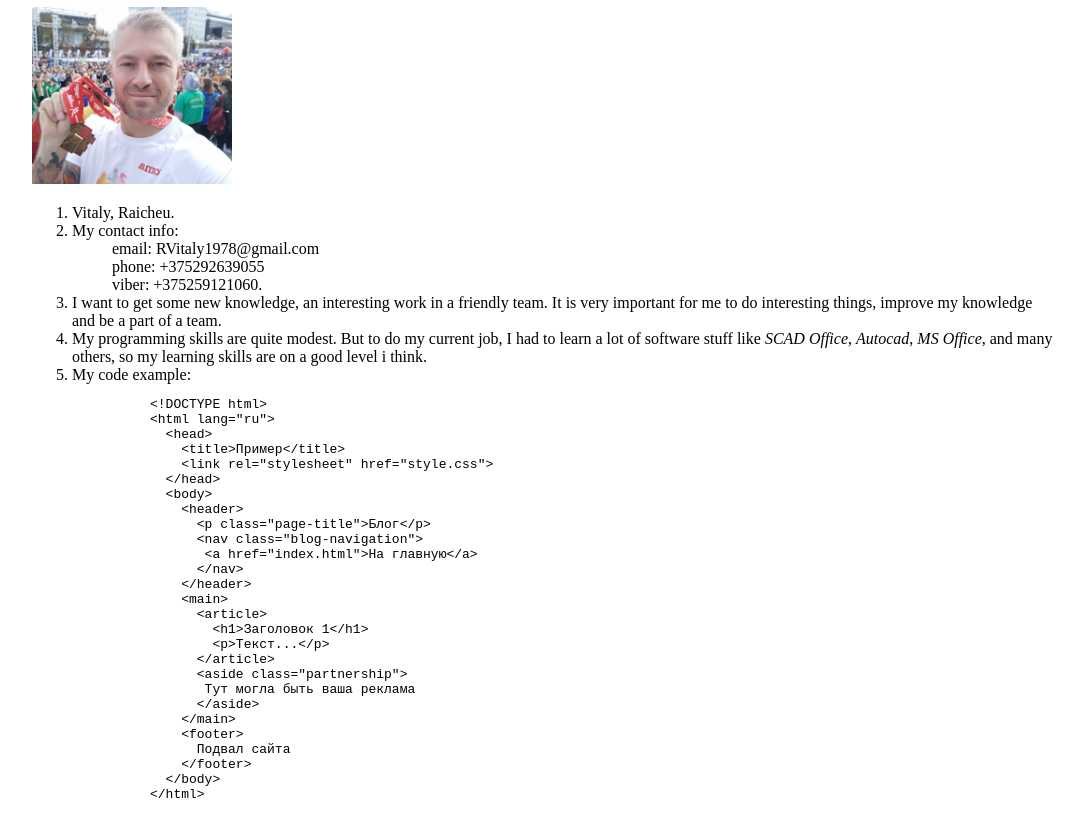
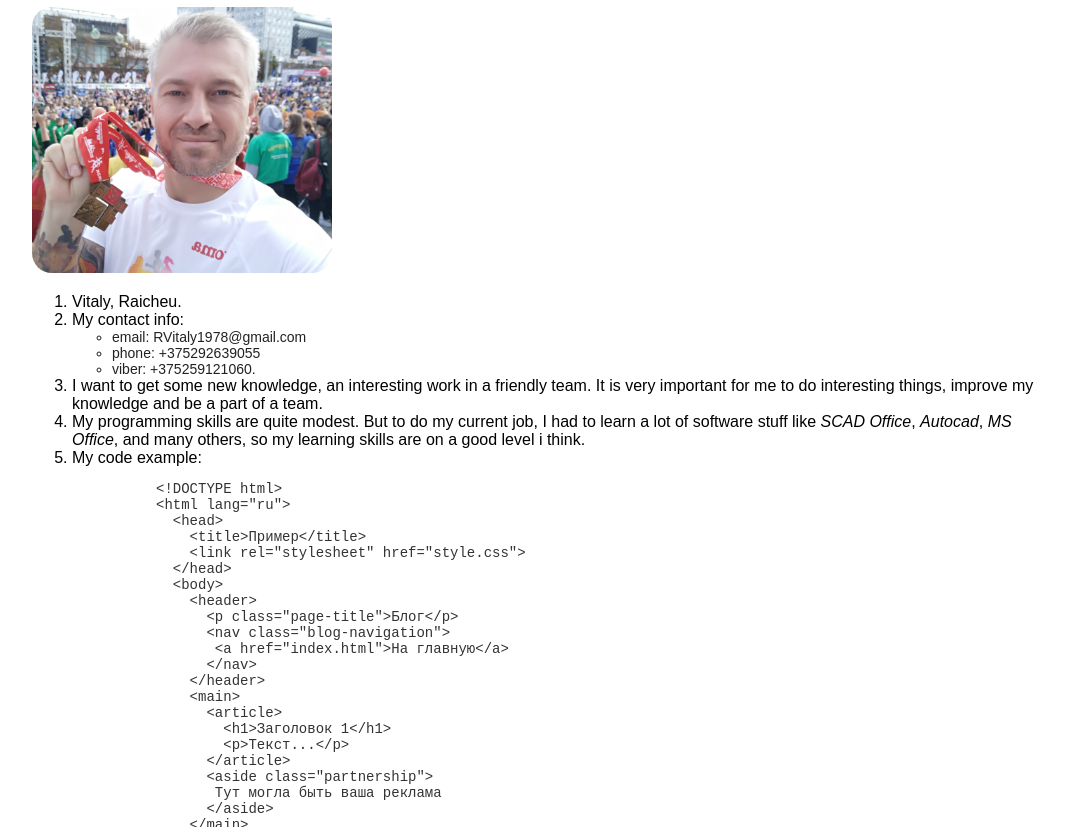
Before and after one commit to RVitaly1978/rsschool-cv, a plain HTML site: page index.html in a window 1280 px wide. Shown: the part 73-900 px from the top of the page, without its empty margins (96-1178 px from the left). Drawn offline with Linux system fonts and the light colour scheme.

```diff
--- a/index.html
+++ b/index.html
@@ -13,14 +13,16 @@
     <ol>
       <li>Vitaly, Raicheu.</li>
       <li>My contact info:
-        <ul>email: RVitaly1978@gmail.com</ul>
-        <ul>phone: +375292639055</ul>
-        <ul>viber: +375259121060.</ul>
+        <ul class="contacts">
+          <li>email: RVitaly1978@gmail.com</li>
+          <li>phone: +375292639055</li>
+          <li>viber: +375259121060.</li>
+        </ul>
       </li>
       <li>I want to get some new knowledge, an interesting work in a friendly team. It is very important for me to do interesting things, improve my knowledge and be a part of a team.</li>
       <li>My programming skills are quite modest. But to do my current job, I had to learn a lot of software stuff like <i>SCAD Office</i>, <i>Autocad</i>, <i>MS Office</i>, and many others, so my learning skills are on a good level i think.</li>
       <li>My code example:
-        <pre>
+        <div class="example"><pre>
           &lt;!DOCTYPE html&gt;
           &lt;html lang="ru"&gt;
             &lt;head&gt;
@@ -48,7 +50,7 @@
               &lt;/footer&gt;
             &lt;/body&gt;
           &lt;/html&gt;
-        </pre>
+        </pre></div>
       </li>
       <li>Unfortunately, I haven't had programming experience for the last 20 years. Recently, I walked a few steps in the interactive <b>HTML</b> and <b>CSS</b> courses of the <a href="https://htmlacademy.ru/courses">HTML academy</a>.</li>
       <li>In 2000 I graduated with honors from the Belarusian National Technical University with a specialty in industrial and civil engineering.</li>
--- a/style.css
+++ b/style.css
@@ -1,8 +1,22 @@
 body {
   margin: auto;
   width: 1024px;
+  font-size: 16px;
+  font-family: "Arial", sans-serif;
 }
 
 .photo {
-  width: 200px;
+  width: 300px;
+  border-radius: 20px;
 }
+
+.example {
+  font-size: 14px;
+  color: #333333;
+}
+
+ul.contacts {
+  font-size: 14px;
+  font-family: "Arial", sans-serif;
+  color: #222222;
+}
```
